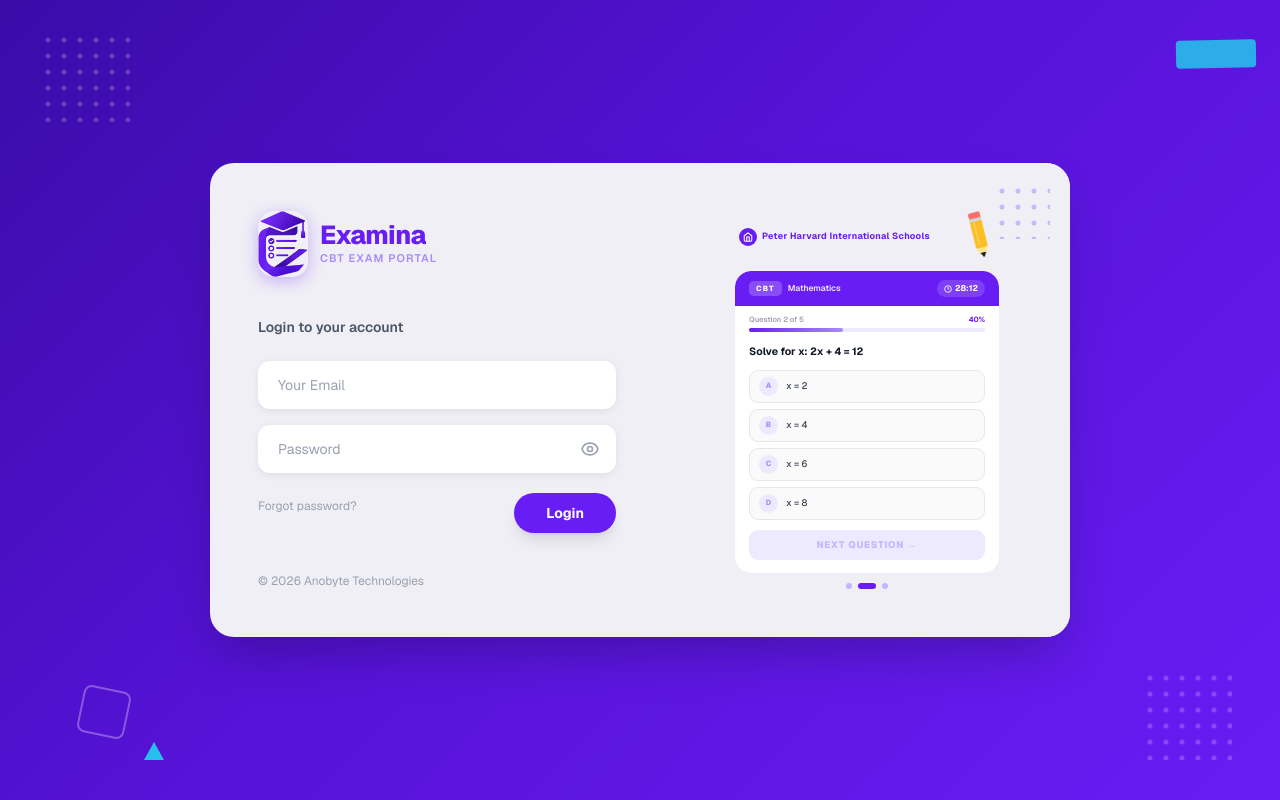
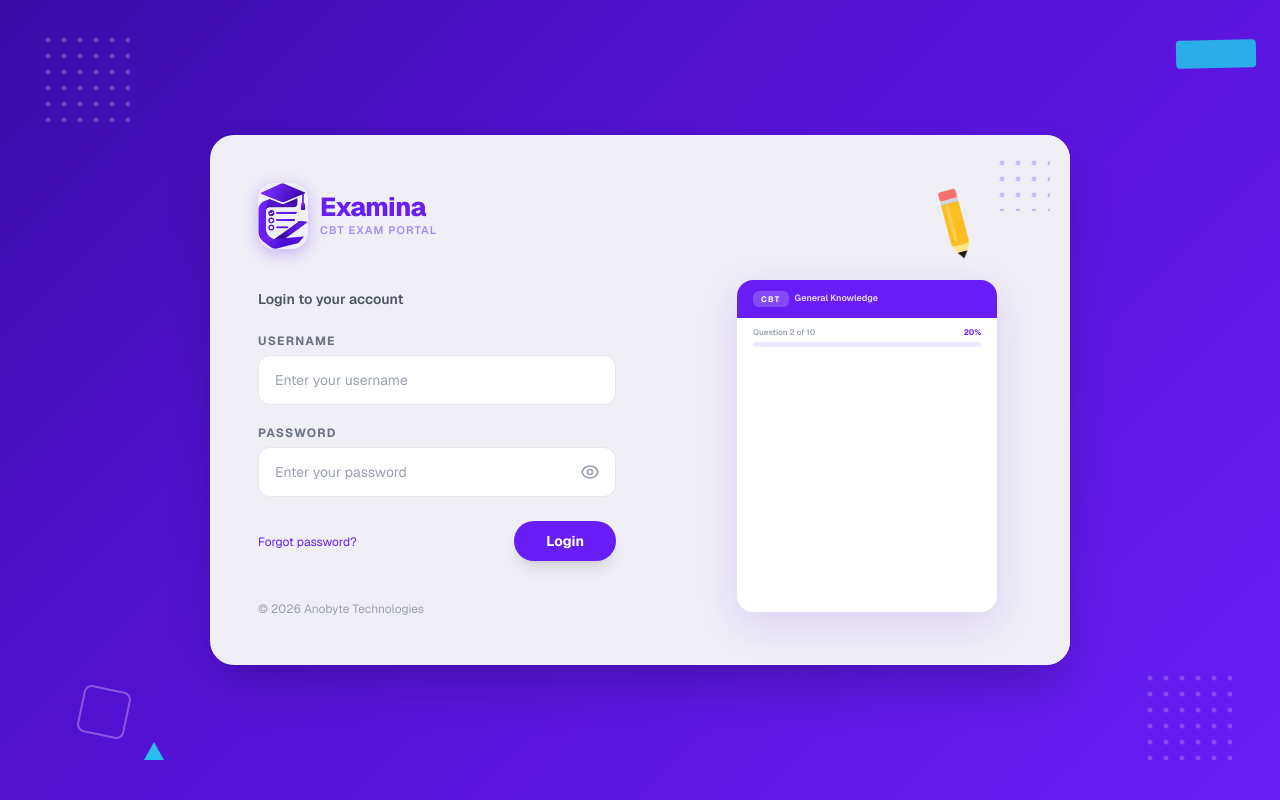
Before and after one commit to anointedthedeveloper/Examina, a Next.js app: page /login in a window 1280 px wide. Built offline with nearby package versions, Linux system fonts and the light colour scheme.

Commit message:
fix: field labels, outlined inputs, username field, forgot password hover tooltip

```diff
--- a/src/app/login/page.tsx
+++ b/src/app/login/page.tsx
@@ -4,10 +4,9 @@ import { useState, useEffect, useRef } from 'react'
 import Image from 'next/image'
 
 export default function LoginPage() {
-  const [email, setEmail]               = useState('')
+  const [username, setUsername]         = useState('')
   const [password, setPassword]         = useState('')
   const [showPassword, setShowPassword] = useState(false)
-  const [showForgot, setShowForgot]     = useState(false)
   const [error, setError]               = useState('')
   const [loading, setLoading]           = useState(false)
 
@@ -18,7 +17,7 @@ export default function LoginPage() {
     try {
       const { createClient } = await import('@/lib/supabase/client')
       const supabase = createClient()
-      const { error } = await supabase.auth.signInWithPassword({ email, password })
+      const { error } = await supabase.auth.signInWithPassword({ email: username, password })
       if (error) { setError(error.message); setLoading(false); return }
       window.location.href = '/dashboard'
     } catch {
@@ -89,73 +88,83 @@ export default function LoginPage() {
           )}
 
           {/* Form */}
-          <form onSubmit={handleLogin} className="space-y-4">
+          <form onSubmit={handleLogin} className="space-y-5">
 
-            {/* Email */}
+            {/* Username */}
+            <div className="flex flex-col gap-1.5">
+              <label htmlFor="username" className="text-xs font-bold text-gray-500 uppercase tracking-widest">
+                Username
+              </label>
               <input
-              type="email"
-              placeholder="Your Email"
-              autoComplete="email"
-              value={email}
-              onChange={e => setEmail(e.target.value)}
+                id="username"
+                type="text"
+                placeholder="Enter your username"
+                autoComplete="username"
+                value={username}
+                onChange={e => setUsername(e.target.value)}
                 required
-              className="w-full rounded-xl bg-white px-5 py-3.5 text-sm text-gray-800 placeholder:text-gray-400 focus:outline-none"
-              style={{ boxShadow: '0 2px 8px rgba(0,0,0,0.07)' }}
-              onFocus={e => (e.currentTarget.style.boxShadow = '0 0 0 2.5px #681DF4')}
-              onBlur={e  => (e.currentTarget.style.boxShadow = '0 2px 8px rgba(0,0,0,0.07)')}
+                className="w-full rounded-xl bg-white px-4 py-3.5 text-sm text-gray-800 placeholder:text-gray-400 focus:outline-none transition-all"
+                style={{ border: '1.5px solid #e5e7eb' }}
+                onFocus={e => (e.currentTarget.style.border = '1.5px solid #681DF4')}
+                onBlur={e  => (e.currentTarget.style.border = '1.5px solid #e5e7eb')}
               />
+            </div>
 
             {/* Password */}
+            <div className="flex flex-col gap-1.5">
+              <label htmlFor="password" className="text-xs font-bold text-gray-500 uppercase tracking-widest">
+                Password
+              </label>
               <div className="relative">
                 <input
+                  id="password"
                   type={showPassword ? 'text' : 'password'}
-                placeholder="Password"
+                  placeholder="Enter your password"
                   autoComplete="current-password"
                   value={password}
                   onChange={e => setPassword(e.target.value)}
                   required
-                className="w-full rounded-xl bg-white px-5 py-3.5 pr-12 text-sm text-gray-800 placeholder:text-gray-400 focus:outline-none"
-                style={{ boxShadow: '0 2px 8px rgba(0,0,0,0.07)' }}
-                onFocus={e => (e.currentTarget.style.boxShadow = '0 0 0 2.5px #681DF4')}
-                onBlur={e  => (e.currentTarget.style.boxShadow = '0 2px 8px rgba(0,0,0,0.07)')}
+                  className="w-full rounded-xl bg-white px-4 py-3.5 pr-12 text-sm text-gray-800 placeholder:text-gray-400 focus:outline-none transition-all"
+                  style={{ border: '1.5px solid #e5e7eb' }}
+                  onFocus={e => (e.currentTarget.style.border = '1.5px solid #681DF4')}
+                  onBlur={e  => (e.currentTarget.style.border = '1.5px solid #e5e7eb')}
                 />
                 <button
                   type="button"
                   aria-label={showPassword ? 'Hide password' : 'Show password'}
                   onClick={() => setShowPassword(v => !v)}
-                className="absolute right-4 top-1/2 -translate-y-1/2"
+                  className="absolute right-4 top-1/2 -translate-y-1/2 transition-colors"
                   style={{ color: showPassword ? '#681DF4' : '#9ca3af' }}
                 >
                   {showPassword ? <EyeOffIcon /> : <EyeIcon />}
                 </button>
               </div>
+            </div>
 
             {/* Forgot row */}
-            <div className="flex items-start justify-between gap-4 pt-1">
-              <div className="flex-1">
-                <button
-                  type="button"
-                  onClick={() => setShowForgot(v => !v)}
-                  className="text-xs text-gray-400 hover:text-gray-600 transition-colors"
+            <div className="flex items-center justify-between pt-1">
+              {/* Hover tooltip */}
+              <div className="relative group">
+                <span
+                  className="text-xs cursor-default transition-colors"
+                  style={{ color: '#681DF4' }}
                 >
                   Forgot password?
-                </button>
-
-                {showForgot && (
+                </span>
+                {/* Tooltip — visible on hover */}
                 <div
-                    className="mt-2 rounded-xl px-4 py-3 text-xs text-gray-600 leading-relaxed border border-purple-100"
-                    style={{ background: '#f5f0ff' }}
+                  className="absolute bottom-full left-0 mb-2 w-64 rounded-xl px-4 py-3 text-xs text-gray-600 leading-relaxed border border-purple-100 pointer-events-none
+                    opacity-0 group-hover:opacity-100 translate-y-1 group-hover:translate-y-0
+                    transition-all duration-200 z-10"
+                  style={{ background: '#f5f0ff', boxShadow: '0 8px 24px rgba(104,29,244,0.12)' }}
                 >
-                    <p className="font-semibold text-gray-700 mb-0.5">Can&apos;t access your account?</p>
+                  <p className="font-bold text-gray-800 mb-1">Can&apos;t access your account?</p>
                   <p>
                     Contact your{' '}
-                      <span className="font-semibold" style={{ color: '#681DF4' }}>
-                        school administrator
-                      </span>{' '}
-                      to reset your password. Your admin can update credentials from the admin dashboard.
+                    <span className="font-semibold" style={{ color: '#681DF4' }}>school administrator</span>
+                    {' '}to reset your password or recover access to your account.
                   </p>
                 </div>
-                )}
               </div>
 
               <button
@@ -251,253 +260,183 @@ function SmallDots() {
 
 /* ─── CBT Animation ──────────────────────────────────────────────── */
 
-const QUESTIONS = [
-  {
-    subject: 'General Knowledge',
-    qNum: 1, total: 5, progress: 20,
-    text: 'What is the capital city of Nigeria?',
-    opts: ['Lagos', 'Abuja', 'Kano', 'Ibadan'],
-    ans: 1,
-    timer: '29:47',
-  },
-  {
-    subject: 'Mathematics',
-    qNum: 2, total: 5, progress: 40,
-    text: 'Solve for x:  2x + 4 = 12',
-    opts: ['x = 2', 'x = 4', 'x = 6', 'x = 8'],
-    ans: 1,
-    timer: '28:12',
-  },
-  {
-    subject: 'Basic Science',
-    qNum: 3, total: 5, progress: 60,
-    text: 'What is the chemical formula for water?',
-    opts: ['CO₂', 'H₂O₂', 'H₂O', 'NaCl'],
-    ans: 2,
-    timer: '26:55',
-  },
-]
+function CbtAnimation() {
+  const LOOP = 6 // seconds per cycle
 
-type Phase = 'entering' | 'visible' | 'answering' | 'exiting'
-
-function CbtAnimation() {
-  const [qIndex, setQIndex]   = useState(0)
-  const [phase, setPhase]     = useState<Phase>('entering')
-  const [selOpt, setSelOpt]   = useState<number | null>(null)
-  const timerRef              = useRef<ReturnType<typeof setTimeout> | null>(null)
-
-  function clear() { if (timerRef.current) clearTimeout(timerRef.current) }
-
-  useEffect(() => {
-    // Phase timeline per question:
-    // entering  → 600ms  (slide in)
-    // visible   → 1400ms (options pop in one by one)
-    // answering → 900ms  (highlight answer + checkmark)
-    // exiting   → 600ms  (slide out) → next question
-    clear()
-
-    if (phase === 'entering') {
-      setSelOpt(null)
-      timerRef.current = setTimeout(() => setPhase('visible'), 600)
-    } else if (phase === 'visible') {
-      timerRef.current = setTimeout(() => {
-        setSelOpt(QUESTIONS[qIndex].ans)
-        setPhase('answering')
-      }, 1800)
-    } else if (phase === 'answering') {
-      timerRef.current = setTimeout(() => setPhase('exiting'), 1000)
-    } else if (phase === 'exiting') {
-      timerRef.current = setTimeout(() => {
-        setQIndex(i => (i + 1) % QUESTIONS.length)
-        setPhase('entering')
-      }, 600)
+  // Build a keyframe string: element is invisible, fades in at `delay` seconds,
+  // holds until near the end, then fades out so the loop looks clean.
+  function kf(delaySec: number, riseDur = 0.45) {
+    const L = LOOP
+    const a = ((delaySec) / L * 100).toFixed(1)
+    const b = ((delaySec + riseDur) / L * 100).toFixed(1)
+    const c = (((L - 0.55) / L) * 100).toFixed(1)
+    return [
+      `0%{opacity:0;transform:translateY(7px)}`,
+      `${a}%{opacity:0;transform:translateY(7px)}`,
+      `${b}%{opacity:1;transform:translateY(0)}`,
+      `${c}%{opacity:1;transform:translateY(0)}`,
+      `100%{opacity:0;transform:translateY(0)}`,
+    ].join('')
   }
 
-    return clear
-  }, [phase, qIndex])
-
-  const q = QUESTIONS[qIndex]
-
-  const slideStyle: React.CSSProperties = {
-    transition: 'transform 0.55s cubic-bezier(0.4,0,0.2,1), opacity 0.55s ease',
-    transform:
-      phase === 'entering' ? 'translateX(60px) skewX(-4deg)' :
-      phase === 'exiting'  ? 'translateX(-60px) skewX(4deg)' :
-      'translateX(0) skewX(0)',
-    opacity: (phase === 'entering' || phase === 'exiting') ? 0 : 1,
+  function popKf(delaySec: number) {
+    const L = LOOP
+    const a = ((delaySec) / L * 100).toFixed(1)
+    const b = ((delaySec + 0.35) / L * 100).toFixed(1)
+    const c = (((L - 0.55) / L) * 100).toFixed(1)
+    return [
+      `0%{opacity:0;transform:scale(0.4)}`,
+      `${a}%{opacity:0;transform:scale(0.4)}`,
+      `${b}%{opacity:1;transform:scale(1)}`,
+      `${c}%{opacity:1;transform:scale(1)}`,
+      `100%{opacity:0;transform:scale(1)}`,
+    ].join('')
   }
 
+  const opts  = ['Lagos', 'Abuja', 'Kano', 'Ibadan']
+  const ans   = 1 // Abuja
+
   return (
-    <div className="select-none" aria-hidden="true" style={{ width: 264 }}>
+    <div className="select-none" aria-hidden="true" style={{ width: 260 }}>
 
-      {/* School name tag */}
-      <div className="flex items-center justify-between mb-2 px-1">
-        <div style={{ display:'flex', alignItems:'center', gap:5 }}>
-          <div style={{
-            width:18, height:18, borderRadius:'50%',
-            background:'#681DF4',
-            display:'flex', alignItems:'center', justifyContent:'center',
-          }}>
-            <svg width="10" height="10" viewBox="0 0 24 24" fill="none" stroke="white" strokeWidth="2.5">
-              <path d="M3 9l9-7 9 7v11a2 2 0 01-2 2H5a2 2 0 01-2-2z"/>
-              <polyline points="9,22 9,12 15,12 15,22"/>
-            </svg>
-          </div>
-          <span style={{ fontSize:9, fontWeight:700, color:'#681DF4', letterSpacing:0.3 }}>
-            Peter Harvard International Schools
-          </span>
-        </div>
-        {/* Pencil */}
-        <div style={{ animation:'cbtPencil 2.2s ease-in-out infinite', transformOrigin:'bottom center' }}>
-          <svg width="18" height="52" viewBox="0 0 18 52">
-            <rect x="3" y="0" width="12" height="36" rx="2" fill="#fbbf24"/>
-            <rect x="3" y="0" width="12" height="6" rx="2" fill="#f87171"/>
-            <rect x="3" y="6" width="12" height="3" fill="#d1d5db"/>
-            <polygon points="3,36 15,36 9,46" fill="#fde68a"/>
-            <polygon points="6,41 12,41 9,46" fill="#1c1917"/>
-            <rect x="6" y="9" width="2" height="24" rx="1" fill="white" opacity="0.22"/>
+      {/* Floating pencil above the card */}
+      <div className="flex justify-end mb-3 pr-4">
+        <div style={{ animation: 'cbtPencil 2.2s ease-in-out infinite', transformOrigin: 'bottom center' }}>
+          <svg width="28" height="80" viewBox="0 0 28 80">
+            <rect x="5" y="0" width="18" height="56" rx="3" fill="#fbbf24" />
+            <rect x="5" y="0" width="18" height="9" rx="3" fill="#f87171" />
+            <rect x="5" y="9" width="18" height="4" fill="#d1d5db" />
+            <polygon points="5,56 23,56 14,70" fill="#fde68a" />
+            <polygon points="9,63 19,63 14,70" fill="#1c1917" />
+            <rect x="9" y="14" width="3" height="38" rx="1.5" fill="white" opacity="0.22" />
           </svg>
         </div>
       </div>
 
-      {/* Card with slide transition */}
-      <div style={{ overflow:'hidden', borderRadius:16 }}>
-        <div style={slideStyle}>
+      {/* Exam card */}
+      <div
+        className="rounded-2xl overflow-hidden"
+        style={{
+          background: 'white',
+          boxShadow: '0 12px 40px rgba(104,29,244,0.15)',
+        }}
+      >
+        {/* Card header */}
+        <div style={{ background: '#681DF4', padding: '10px 16px', display: 'flex', alignItems: 'center', justifyContent: 'space-between' }}>
+          <div style={{ display: 'flex', alignItems: 'center', gap: 6 }}>
             <div style={{
-            background:'white',
-            borderRadius:16,
-            boxShadow:'0 12px 40px rgba(104,29,244,0.15)',
-            overflow:'hidden',
+              background: 'rgba(255,255,255,0.2)', borderRadius: 6,
+              padding: '2px 8px', fontSize: 8, color: 'white', fontWeight: 700, letterSpacing: 1.2
             }}>
-
-            {/* Header */}
-            <div style={{
-              background:'#681DF4', padding:'9px 14px',
-              display:'flex', alignItems:'center', justifyContent:'space-between',
-            }}>
-              <div style={{ display:'flex', alignItems:'center', gap:6 }}>
-                <div style={{
-                  background:'rgba(255,255,255,0.22)', borderRadius:5,
-                  padding:'2px 7px', fontSize:7.5, color:'white', fontWeight:800, letterSpacing:1.2,
-                }}>CBT</div>
-                <span style={{ color:'rgba(255,255,255,0.9)', fontSize:8.5, fontWeight:600 }}>
-                  {q.subject}
+              CBT
+            </div>
+            <span style={{ color: 'rgba(255,255,255,0.85)', fontSize: 9, fontWeight: 600 }}>
+              General Knowledge
             </span>
           </div>
+          {/* Timer */}
           <div style={{
-                display:'flex', alignItems:'center', gap:3,
-                background:'rgba(255,255,255,0.15)', borderRadius:20, padding:'2px 7px',
+            display: 'flex', alignItems: 'center', gap: 4,
+            background: 'rgba(255,255,255,0.15)', borderRadius: 20, padding: '2px 8px',
+            opacity: 0, animation: `cbtA0 ${LOOP}s ease-in-out infinite`,
           }}>
-                <svg width="8" height="8" viewBox="0 0 24 24" fill="none" stroke="white" strokeWidth="2.5">
+            <svg width="9" height="9" viewBox="0 0 24 24" fill="none" stroke="white" strokeWidth="2.5">
               <circle cx="12" cy="12" r="10"/><path d="M12 6v6l4 2"/>
             </svg>
-                <span style={{ fontSize:8.5, color:'white', fontWeight:700 }}>{q.timer}</span>
+            <span style={{ fontSize: 9, color: 'white', fontWeight: 700 }}>29:47</span>
           </div>
         </div>
 
-            {/* Progress */}
-            <div style={{ padding:'8px 14px 0' }}>
-              <div style={{ display:'flex', justifyContent:'space-between', marginBottom:3 }}>
-                <span style={{ fontSize:7.5, color:'#9ca3af', fontWeight:600 }}>
-                  Question {q.qNum} of {q.total}
-                </span>
-                <span style={{ fontSize:7.5, color:'#681DF4', fontWeight:700 }}>{q.progress}%</span>
+        {/* Progress bar */}
+        <div style={{ padding: '8px 16px 0' }}>
+          <div style={{ display: 'flex', alignItems: 'center', justifyContent: 'space-between', marginBottom: 4 }}>
+            <span style={{ fontSize: 8, color: '#9ca3af', fontWeight: 600 }}>Question 2 of 10</span>
+            <span style={{ fontSize: 8, color: '#681DF4', fontWeight: 700 }}>20%</span>
           </div>
-              <div style={{ height:4, borderRadius:9999, background:'#ede9fe' }}>
+          <div style={{ height: 5, borderRadius: 9999, background: '#ede9fe' }}>
             <div style={{
-                  height:'100%', borderRadius:9999,
-                  background:'linear-gradient(90deg,#681DF4,#a78bfa)',
-                  width:`${q.progress}%`,
-                  transition:'width 0.6s ease',
-                }}/>
+              height: '100%', width: '20%', borderRadius: 9999,
+              background: 'linear-gradient(90deg, #681DF4, #a78bfa)',
+              opacity: 0, animation: `cbtA0 ${LOOP}s ease-in-out infinite`,
+            }} />
           </div>
         </div>
 
-            {/* Question + options */}
-            <div style={{ padding:'11px 14px 13px' }}>
-              <p style={{ fontSize:10.5, color:'#111827', fontWeight:700, lineHeight:1.55, marginBottom:10 }}>
-                {q.text}
+        {/* Question body */}
+        <div style={{ padding: '12px 16px 14px' }}>
+
+          {/* Q text */}
+          <p style={{
+            fontSize: 11, color: '#1f2937', fontWeight: 700, lineHeight: 1.55, marginBottom: 12,
+            opacity: 0, animation: `cbtA1 ${LOOP}s ease-in-out infinite`,
+          }}>
+            What is the capital city of Nigeria?
           </p>
 
-              <div style={{ display:'flex', flexDirection:'column', gap:6 }}>
-                {q.opts.map((opt, j) => {
-                  const isAns      = j === q.ans
-                  const isSelected = selOpt === j
-                  const delay      = `${j * 120}ms`
-
-                  return (
+          {/* Options */}
+          <div style={{ display: 'flex', flexDirection: 'column', gap: 7 }}>
+            {opts.map((opt, j) => (
               <div
                 key={opt}
                 style={{
-                        display:'flex', alignItems:'center', gap:8,
-                        borderRadius:9, padding:'6px 9px',
-                        background: isSelected ? '#f5f0ff' : '#fafafa',
-                        border:`1.5px solid ${isSelected ? '#681DF4' : '#e5e7eb'}`,
-                        transition:`all 0.3s ease ${delay}`,
-                        transform: phase === 'visible' ? 'translateX(0)' : 'translateX(0)',
-                        opacity: phase === 'entering' ? 0 : 1,
-                        transitionDelay: phase === 'entering' ? delay : '0ms',
+                  display: 'flex', alignItems: 'center', gap: 9,
+                  borderRadius: 10, padding: '7px 10px',
+                  background: j === ans ? '#f5f0ff' : '#fafafa',
+                  border: `1.5px solid ${j === ans ? '#681DF4' : '#e5e7eb'}`,
+                  opacity: 0,
+                  animation: `cbtOpt${j} ${LOOP}s ease-in-out infinite`,
                 }}
               >
                 <div style={{
-                        width:19, height:19, borderRadius:'50%', flexShrink:0,
-                        background: isSelected ? '#681DF4' : '#ede9fe',
-                        display:'flex', alignItems:'center', justifyContent:'center',
-                        fontSize:7.5, fontWeight:800,
-                        color: isSelected ? 'white' : '#a78bfa',
-                        transition:'all 0.3s ease',
+                  width: 20, height: 20, borderRadius: '50%', flexShrink: 0,
+                  background: j === ans ? '#681DF4' : '#ede9fe',
+                  display: 'flex', alignItems: 'center', justifyContent: 'center',
+                  fontSize: 8, fontWeight: 800,
+                  color: j === ans ? 'white' : '#a78bfa',
                 }}>
-                        {isSelected && isAns
-                          ? <svg width="10" height="10" viewBox="0 0 10 10"><path d="M2 5.5l2 2 4-4" stroke="white" strokeWidth="1.6" fill="none" strokeLinecap="round" strokeLinejoin="round"/></svg>
-                          : ['A','B','C','D'][j]
-                        }
+                  {['A','B','C','D'][j]}
                 </div>
                 <span style={{
-                        fontSize:9.5,
-                        color: isSelected ? '#681DF4' : '#374151',
-                        fontWeight: isSelected ? 700 : 500,
-                        transition:'color 0.3s ease',
+                  fontSize: 10,
+                  color: j === ans ? '#681DF4' : '#374151',
+                  fontWeight: j === ans ? 700 : 500,
                 }}>
                   {opt}
                 </span>
+                {j === ans && (
+                  <div style={{ marginLeft: 'auto' }}>
+                    <svg width="14" height="14" viewBox="0 0 24 24" fill="none">
+                      <circle cx="12" cy="12" r="10" fill="#681DF4"/>
+                      <path d="M7 12.5 l3.5 3.5 l6-7" stroke="white" strokeWidth="2" strokeLinecap="round" strokeLinejoin="round"/>
+                    </svg>
                   </div>
-                  )
-                })}
+                )}
+              </div>
+            ))}
           </div>
 
-              {/* Next / Submit button */}
+          {/* Next button */}
           <div style={{
-                marginTop:10, borderRadius:9, padding:'8px 0',
-                background: phase === 'answering' ? '#681DF4' : '#ede9fe',
-                textAlign:'center', fontSize:9.5, fontWeight:800,
-                color: phase === 'answering' ? 'white' : '#c4b5fd',
-                letterSpacing:0.8, transition:'all 0.35s ease',
-                cursor:'default',
+            marginTop: 12, borderRadius: 10, padding: '9px 0',
+            background: '#681DF4', textAlign: 'center',
+            fontSize: 10, fontWeight: 800, color: 'white', letterSpacing: 0.8,
+            opacity: 0, animation: `cbtNext ${LOOP}s ease-in-out infinite`,
+            cursor: 'default',
           }}>
-                {q.qNum < q.total ? 'NEXT QUESTION →' : 'SUBMIT EXAM ✓'}
-              </div>
-            </div>
-
+            NEXT QUESTION →
           </div>
         </div>
       </div>
 
-      {/* Question dot indicators */}
-      <div style={{ display:'flex', justifyContent:'center', gap:6, marginTop:10 }}>
-        {QUESTIONS.map((_, i) => (
-          <div key={i} style={{
-            width: i === qIndex ? 18 : 6,
-            height:6, borderRadius:9999,
-            background: i === qIndex ? '#681DF4' : '#c4b5fd',
-            transition:'all 0.35s ease',
-          }}/>
-        ))}
-      </div>
-
+      {/* Keyframes */}
       <style>{`
+        @keyframes cbtA0    { ${kf(0.1, 0.5)} }
+        @keyframes cbtA1    { ${kf(0.4, 0.45)} }
+        ${opts.map((_, j) => `@keyframes cbtOpt${j} { ${popKf(0.9 + j * 0.28)} }`).join('\n')}
+        @keyframes cbtNext  { ${kf(2.2, 0.4)} }
         @keyframes cbtPencil {
-          0%,100% { transform:translateY(0) rotate(-14deg); }
-          50%      { transform:translateY(-8px) rotate(-8deg); }
+          0%,100% { transform: translateY(0) rotate(-15deg); }
+          50%      { transform: translateY(-10px) rotate(-9deg); }
         }
       `}</style>
     </div>
```
Lines whose indentation alone changed are shown as unchanged.
